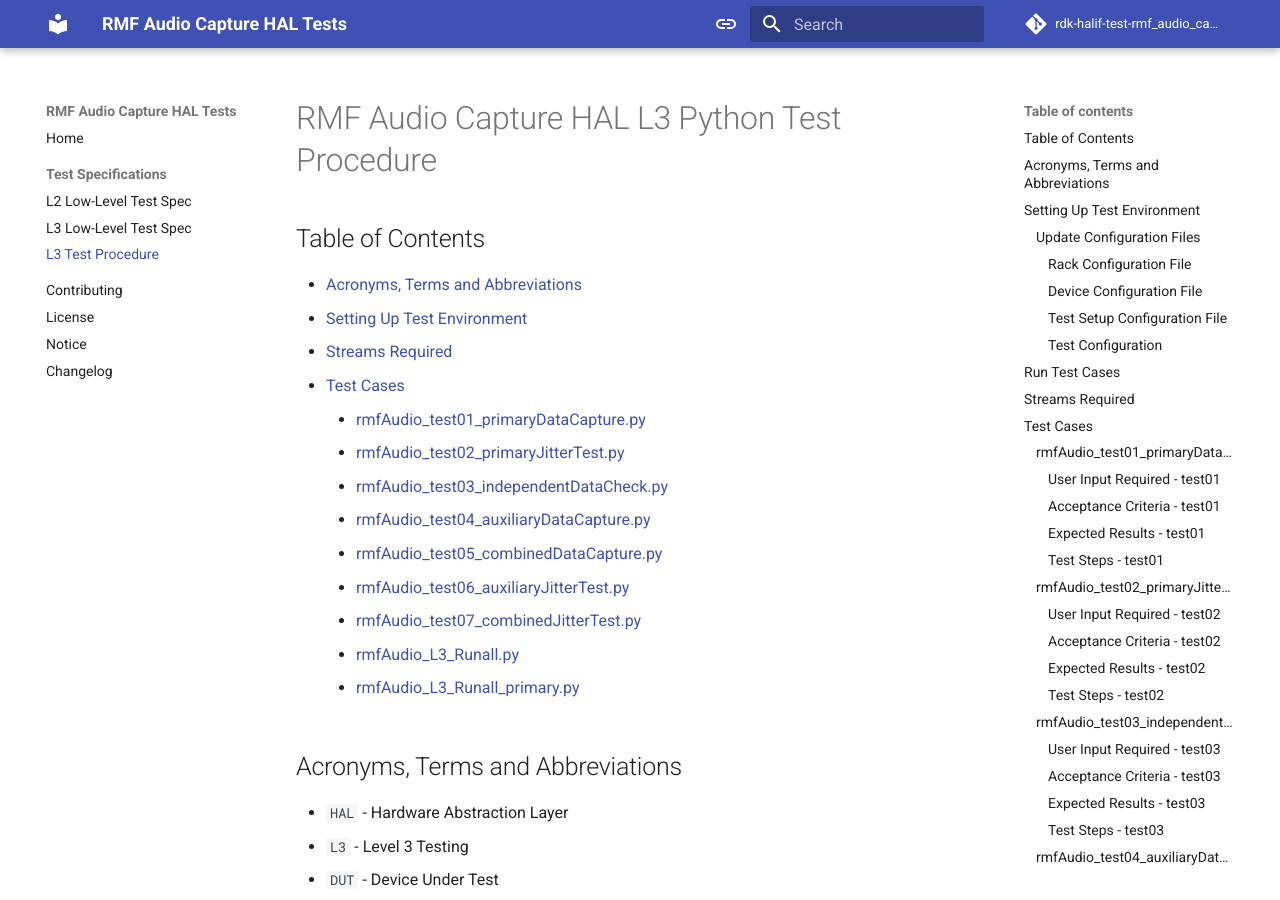
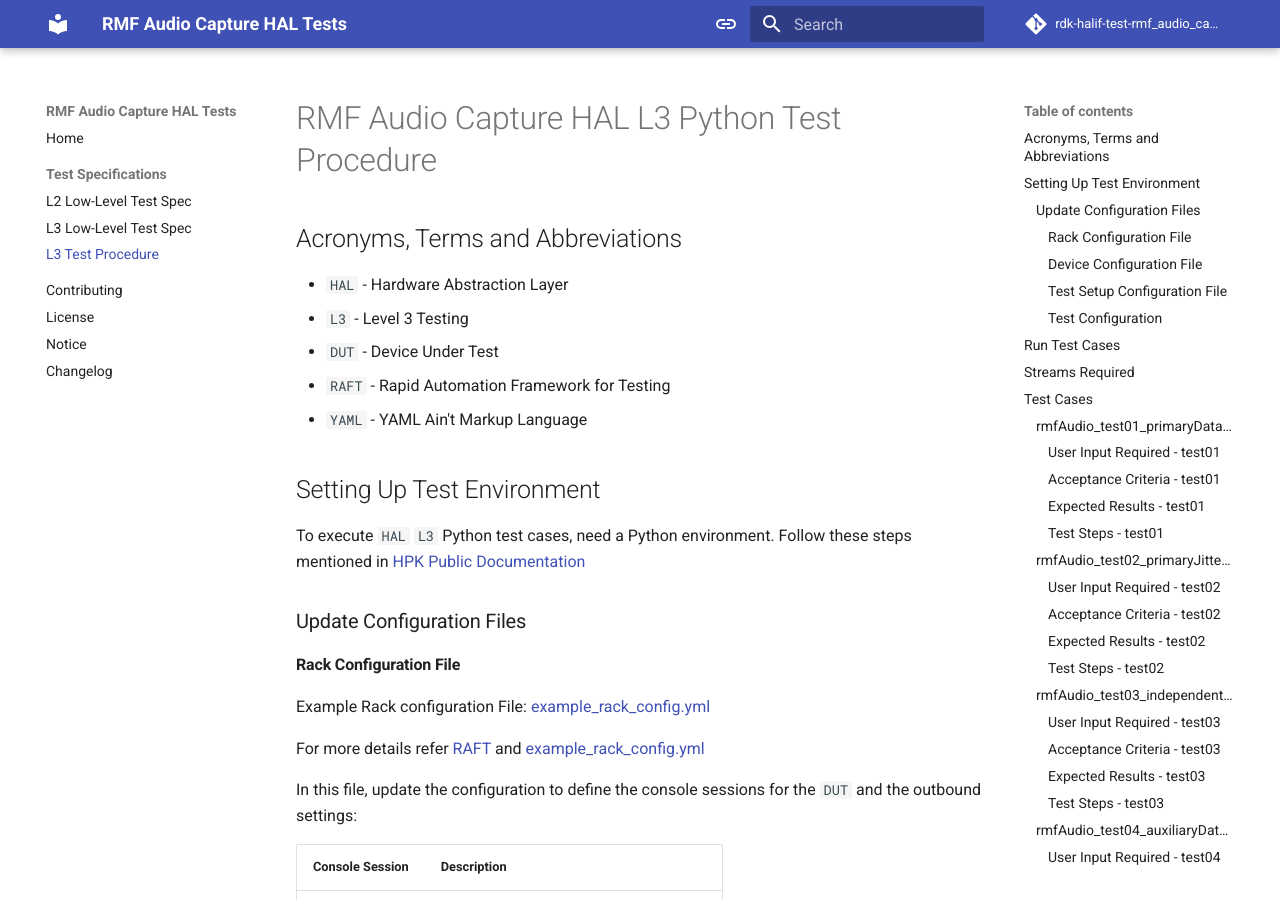
Before and after one commit to rdkcentral/rdk-halif-test-rmf_audio_capture, an MkDocs documentation site: the page built from docs/pages/rmf-audio-capture_L3_TestProcedure.md, in a window 1280 px wide and 900 px high. Built offline with MkDocs 1.6.1 and Material for MkDocs 9.7.7, drawn with Linux system fonts in a browser that asks for light colours; comment, search, counter and statistics services are not loaded.

Commit message:
Removing Table of Contents to better suit Mkdocs rendering

```diff
--- a/docs/pages/rmf-audio-capture_L3_TestProcedure.md
+++ b/docs/pages/rmf-audio-capture_L3_TestProcedure.md
@@ -1,20 +1,4 @@
 # RMF Audio Capture HAL L3 Python Test Procedure
-
-## Table of Contents
-
-  - [Acronyms, Terms and Abbreviations](#acronyms-terms-and-abbreviations)
-  - [Setting Up Test Environment](#setting-up-test-environment)
-  - [Streams Required](#streams-required)
-  - [Test Cases](#test-cases)
-    - [rmfAudio\_test01\_primaryDataCapture.py](#rmfaudio_test01_primarydatacapturepy)
-    - [rmfAudio\_test02\_primaryJitterTest.py](#rmfaudio_test02_primaryjittertestpy)
-    - [rmfAudio\_test03\_independentDataCheck.py](#rmfaudio_test03_independentdatacheckpy)
-    - [rmfAudio\_test04\_auxiliaryDataCapture.py](#rmfaudio_test04_auxiliarydatacapturepy)
-    - [rmfAudio\_test05\_combinedDataCapture.py](#rmfaudio_test05_combineddatacapturepy)
-    - [rmfAudio\_test06\_auxiliaryJitterTest.py](#rmfaudio_test06_auxiliaryjittertestpy)
-    - [rmfAudio\_test07\_combinedJitterTest.py](#rmfaudio_test07_combinedjittertestpy)
-    - [rmfAudio\_L3\_Runall.py](#rmfaudio_l3_runallpy)
-    - [rmfAudio\_L3\_Runall_primary.py](#rmfaudio_l3_runall_primarypy)
 
 ## Acronyms, Terms and Abbreviations
 
```
Also changed, not shown: docs/pages/rmf-audio-capture_High-Level_TestSpec.md (+0 -9 lines), docs/pages/rmf-audio-capture_L2-Low-Level_TestSpecification.md (+0 -7 lines), docs/pages/rmf-audio-capture_L3_Low-Level_TestSpecification.md (+0 -8 lines).
